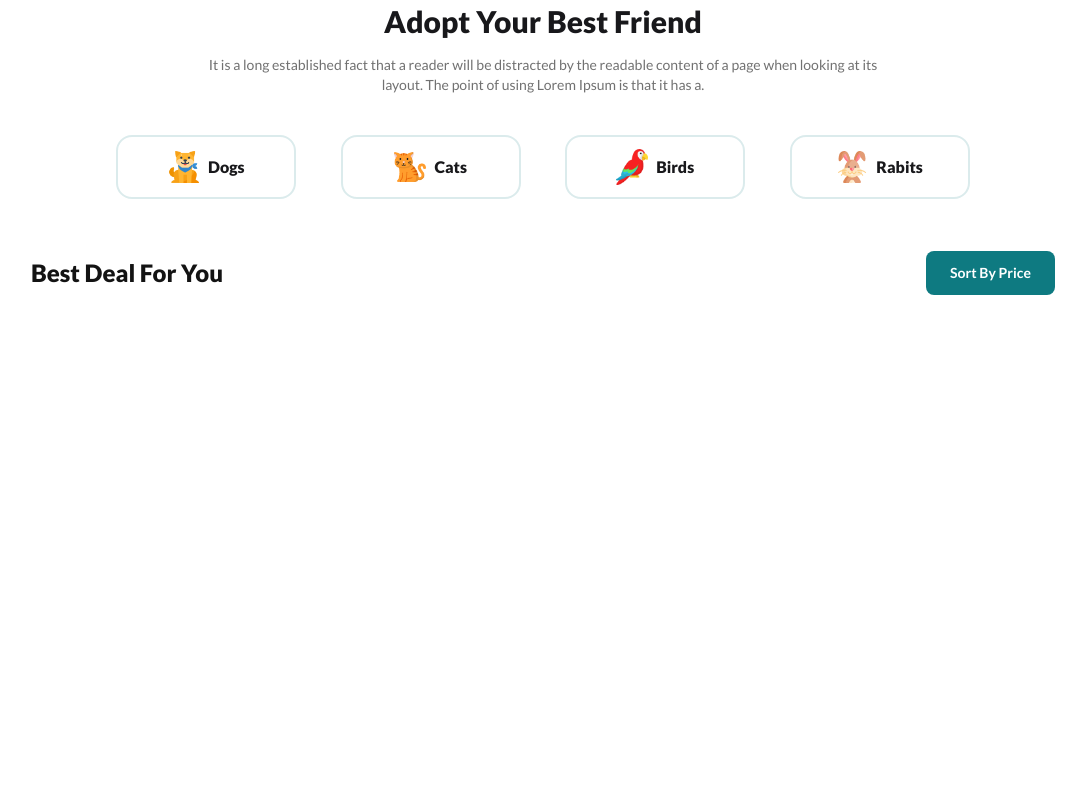
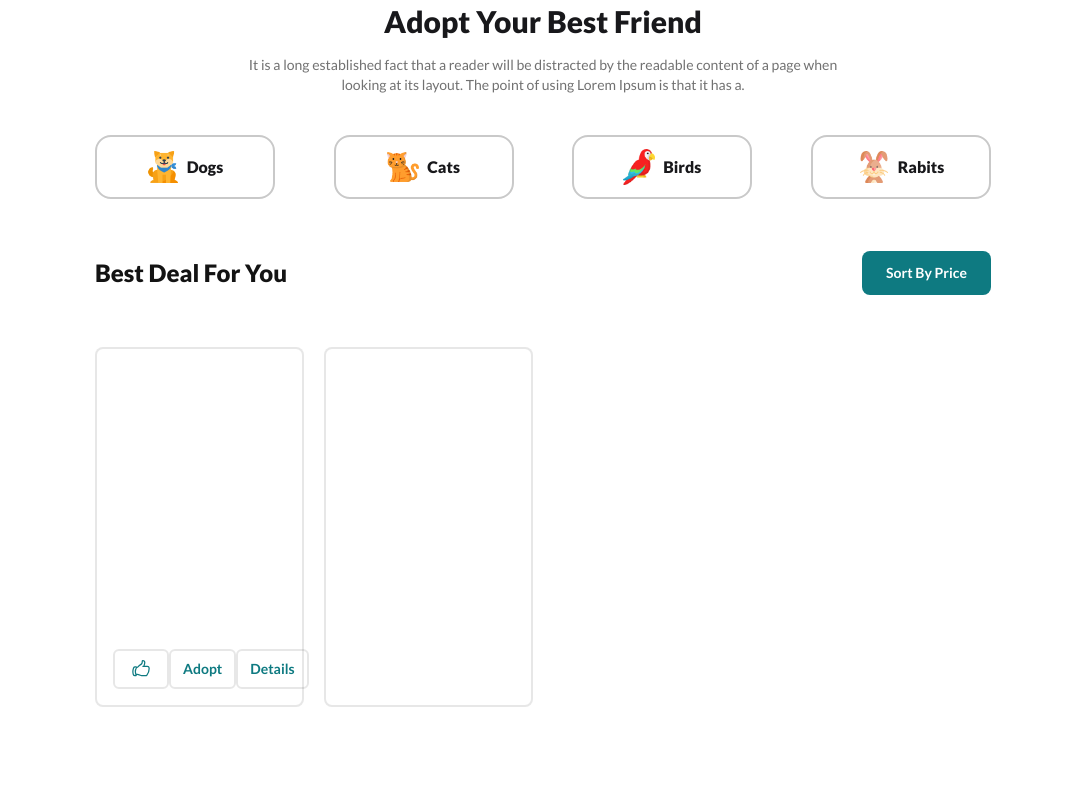
Before and after one commit to 0xKafi/Peddy-Adopt-Pet, a plain HTML site: page index.html in a window 1280 px wide. Shown: the part 1011-1820 px from the top of the page, without its empty margins (97-1183 px from the left). Drawn offline with nearby package versions, Linux system fonts and the light colour scheme.

Commit message:
script.js connected & some html modification

```diff
--- a/index.html
+++ b/index.html
@@ -11,7 +11,7 @@
     <script src="https://cdn.jsdelivr.net/npm/@tailwindcss/browser@4"></script>
 </head>
 <body class="font-[Lato]">
-    <section class="w-8/10 h-500 mx-auto">
+    <section class="w-7/10 h-500 mx-auto">
         <header class="py-8">
             <nav class="h-15 flex justify-between items-center text-center">
                 <!-- logo -->
@@ -57,21 +57,42 @@
                 <p class="font-extrabold text-3xl text-center mb-4">Adopt  Your  Best Friend</p>
                 <p class="text-sm font-medium text-center text-[#13131399] mb-2 w-2/3 mx-auto leading-5">It is a long established fact that a reader will be distracted by the readable content of a page when looking at its layout. The point of using Lorem Ipsum is that it has a.</p>
             </div>
-            <div class="flex w-5/6 mx-auto justify-between items-center">
-                <button class="h-16 w-45 flex justify-center items-center border-2 border-[#0E7A8126] rounded-2xl font-extrabold" ><img class="w-8 mr-2" src="./images/shiba.png" alt=""> Dogs </button>
-                <button class="h-16 w-45 flex justify-center items-center border-2 border-[#0E7A8126] rounded-2xl font-extrabold" ><img class="w-8 mr-2" src="./images/cat.png" alt=""> Cats</button>
-                <button class="h-16 w-45 flex justify-center items-center border-2 border-[#0E7A8126] rounded-2xl font-extrabold" ><img class="w-8 mr-2" src="./images/bird.png" alt="">Birds</button>
-                <button class="h-16 w-45 flex justify-center items-center border-2 border-[#0E7A8126] rounded-2xl font-extrabold" ><img class="w-8 mr-2" src="./images/rabbit.png" alt="">Rabits</button>
+            <div class="flex mx-auto justify-between items-center">
+                <button id="dog" class="category h-16 w-45 flex justify-center items-center border-2 border-[#1313133a] rounded-2xl font-extrabold" ><img class="w-8 mr-2" src="./images/shiba.png" alt=""> Dogs </button>
+                <button id="cat" class="category h-16 w-45 flex justify-center items-center border-2 border-[#1313133a] rounded-2xl font-extrabold" ><img class="w-8 mr-2" src="./images/cat.png" alt=""> Cats</button>
+                <button id="bird" class="category h-16 w-45 flex justify-center items-center border-2 border-[#1313133a] rounded-2xl font-extrabold" ><img class="w-8 mr-2" src="./images/bird.png" alt="">Birds</button>
+                <button id="rabbit" class="category h-16 w-45 flex justify-center items-center border-2 border-[#1313133a] rounded-2xl font-extrabold" ><img class="w-8 mr-2" src="./images/rabbit.png" alt="">Rabits</button>
             </div>
 
             <div class="flex justify-between items-center my-10">
                 <p class="text-2xl font-extrabold text-[#131313]">Best Deal For You</p>
                 <button class="px-6 py-3 bg-[#0E7A81] text-white text-sm font-semibold rounded-lg my-3">Sort By Price</button>
             </div>
+
+            <div class="grid grid-cols-4 h-90 gap-5">
+                <div class="bg-white rounded-lg border-[#1313131a] border-2 p-4">
+                    <div class="h-8/10 w-full rounded-md">
+
+                    </div>
+                    <div class="h-2/10 w-full rounded-md flex justify-between items-end">
+                        <button class="py-2 px-4 rounded-md font-bold text-sm text-[#0e7a81] border-2 border-[#1313131a] "><svg xmlns="http://www.w3.org/2000/svg" fill="none" viewBox="0 0 24 24" stroke-width="1.5" stroke="currentColor" class="size-5">
+                            <path stroke-linecap="round" stroke-linejoin="round" d="M6.633 10.25c.806 0 1.533-.446 2.031-1.08a9.041 9.041 0 0 1 2.861-2.4c.723-.384 1.35-.956 1.653-1.715a4.498 4.498 0 0 0 .322-1.672V2.75a.75.75 0 0 1 .75-.75 2.25 2.25 0 0 1 2.25 2.25c0 1.152-.26 2.243-.723 3.218-.266.558.107 1.282.725 1.282m0 0h3.126c1.026 0 1.945.694 2.054 1.715.045.422.068.85.068 1.285a11.95 11.95 0 0 1-2.649 7.521c-.388.482-.987.729-1.605.729H13.48c-.483 0-.964-.078-1.423-.23l-3.114-1.04a4.501 4.501 0 0 0-1.423-.23H5.904m10.598-9.75H14.25M5.904 18.5c.083.205.173.405.27.602.197.4-.078.898-.523.898h-.908c-.889 0-1.713-.518-1.972-1.368a12 12 0 0 1-.521-3.507c0-1.553.295-3.036.831-4.398C3.387 9.953 4.167 9.5 5 9.5h1.053c.472 0 .745.556.5.96a8.958 8.958 0 0 0-1.302 4.665c0 1.194.232 2.333.654 3.375Z" />
+                          </svg>
+                          </button>
+                        <button class="py-2 px-3 rounded-md font-bold text-sm text-[#0E7A81] border-2 border-[#1313131a]">Adopt</button>
+                        <button class="py-2 px-3 rounded-md font-bold text-sm text-[#0E7A81] border-2 border-[#1313131a]">Details</button>
+                    </div>
+                </div>
+
+                <div class="bg-white rounded-lg border-[#1313131a] border-2">
+
+                </div>
+            </div>
         </section>
     </section>
+
     <footer class="bg-[black] h-100 text-white ">
-        <section class="w-8/10 mx-auto flex justify-between py-20">
+        <section class="w-7/10 mx-auto flex justify-between py-20">
             <div>
                 <div class="flex items-center w-1/3 mb-5">
                     <img class="h-6 w-7" src="./images/logo.webp" alt="logo">
@@ -99,5 +120,7 @@
             </div>
         </section>
     </footer>
+
+    <script src="./script.js"></script>
 </body>
 </html>
```
